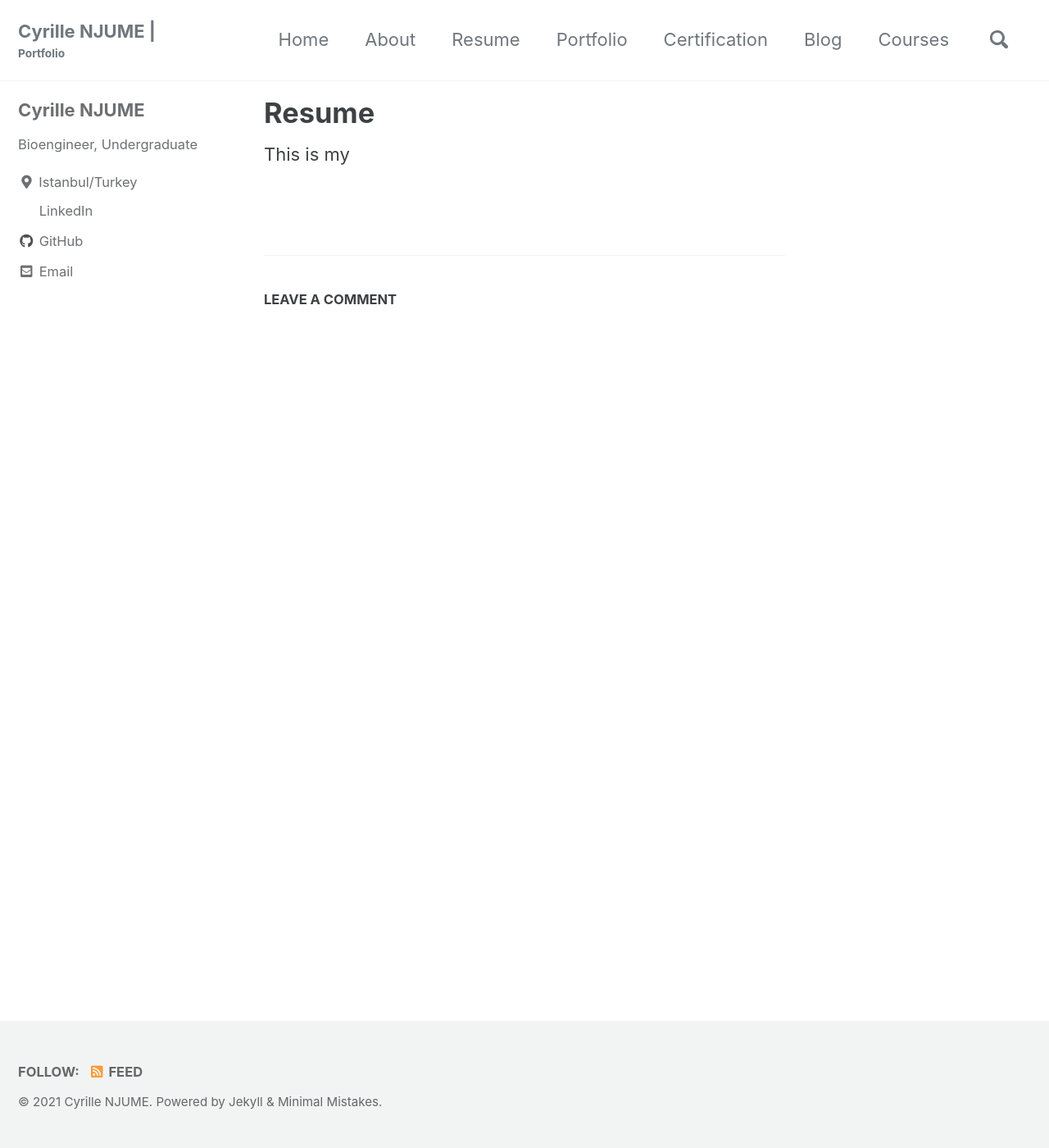
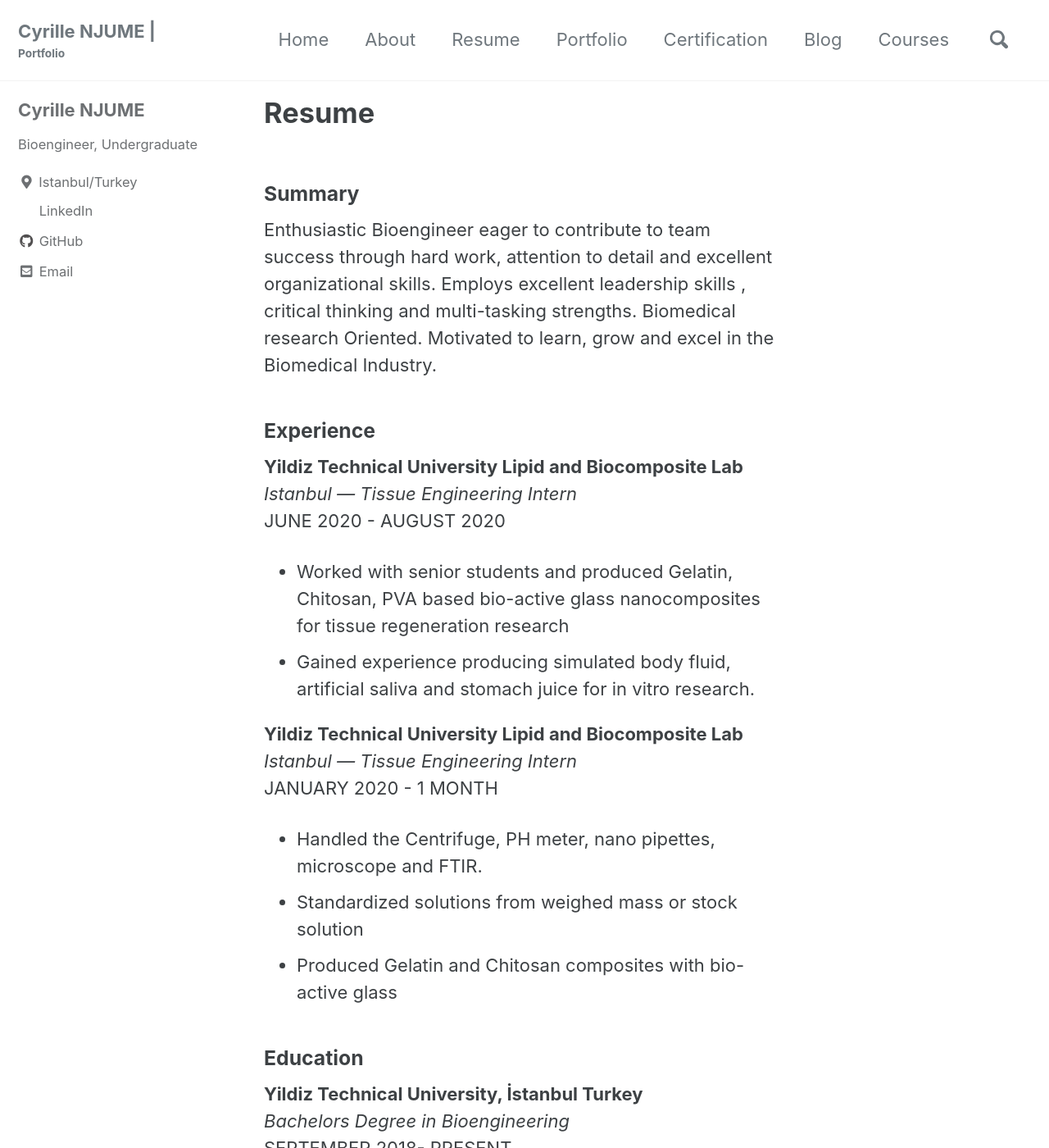
Before and after one commit to CyrilleMesue/cyrillemesue.github.io, a Jekyll site: the page built from _pages/resume.md, in a window 1280 px wide and 1400 px high. Shown: the whole window at 82% size. Built offline with Jekyll 4.4.1, drawn with Linux system fonts in a browser that asks for light colours; cached includes are drawn as plain includes; comment, search, counter and statistics services are not loaded; some of the changed text lies outside the part shown.

Commit message:
Update resume.md

```diff
--- a/_pages/resume.md
+++ b/_pages/resume.md
@@ -5,4 +5,58 @@ permalink: /Resume/
 author_profile: true
 comments: true
 ---
- This is my
+
+### Summary
+Enthusiastic Bioengineer eager to contribute to team success through hard work, attention to detail and excellent organizational skills. Employs excellent leadership skills , critical thinking and multi-tasking strengths. Biomedical research Oriented. Motivated to learn, grow and excel in the Biomedical Industry.
+
+### Experience
+<b>Yildiz Technical University Lipid and Biocomposite Lab</b>
+_Istanbul — Tissue Engineering Intern_
+JUNE 2020 - AUGUST 2020
+* Worked with senior students and produced Gelatin, Chitosan, PVA based bio-active glass nanocomposites for tissue regeneration research
+* Gained experience producing simulated body fluid, artificial saliva and stomach juice for in vitro research.
+
+<b>Yildiz Technical University Lipid and Biocomposite Lab</b>
+_Istanbul — Tissue Engineering Intern_
+JANUARY 2020 - 1 MONTH
+* Handled the Centrifuge, PH meter, nano pipettes, microscope and FTIR.
+* Standardized solutions from weighed mass or stock solution
+* Produced Gelatin and Chitosan composites with bio-active glass
+
+### Education
+<b>Yildiz Technical University, İstanbul Turkey</b>
+_Bachelors Degree in Bioengineering_
+SEPTEMBER 2018- PRESENT
+Cumulative <b>GPA: 3.44</b>
+
+<b>University of Yaounde I, Yaounde Cameroon</b>
+_Bachelors Degree in Biosciences_
+SEPTEMBER 2017 - JUNE 2018
+
+<b>GBHS Essos, Yaounde Cameroon</b>
+_High School Diploma_
+SEPTEMBER 2015 - JULY 2017
+GRADES: Biology A, Physics A, Chemistry A, Mathematics A, Further Mathematics A
+
+### Awards
+<b>_Türkiye Burslari Scholarship 2018_</b>. This is a merit-based scholarship and I got selected to pursue my Undergraduate studies.
+
+<b>_Regional Best Student Performance Award in 2017 National Advanced Level Exams_</b>. I got awarded with 178000 Franc CFAM
+
+<b>_Winner of the National Medical Olympiads 2017_<b>
+
+### SKILLS
+* Bioengineering Lab Research
+* Computer Programming
+* Machine Learning
+* Deep Learning
+* Good Communication  and Leadership
+* Critical Thinking
+* Software: Python, Matlab, Java, JavaScript, CSS, MS Excel, MS Word, MS Powerpoint, Tensorflow
+
+## Languages
+* <b>English</b>  - Full Professional Proficiency
+* <b>French</b> - Professional Working Proficiency
+* <b>Turkish</b> - Professional Working Proficiency
+* <b>German</b> - Limited Working Proficiency
+* <b>Akosse</b> - Native
```
